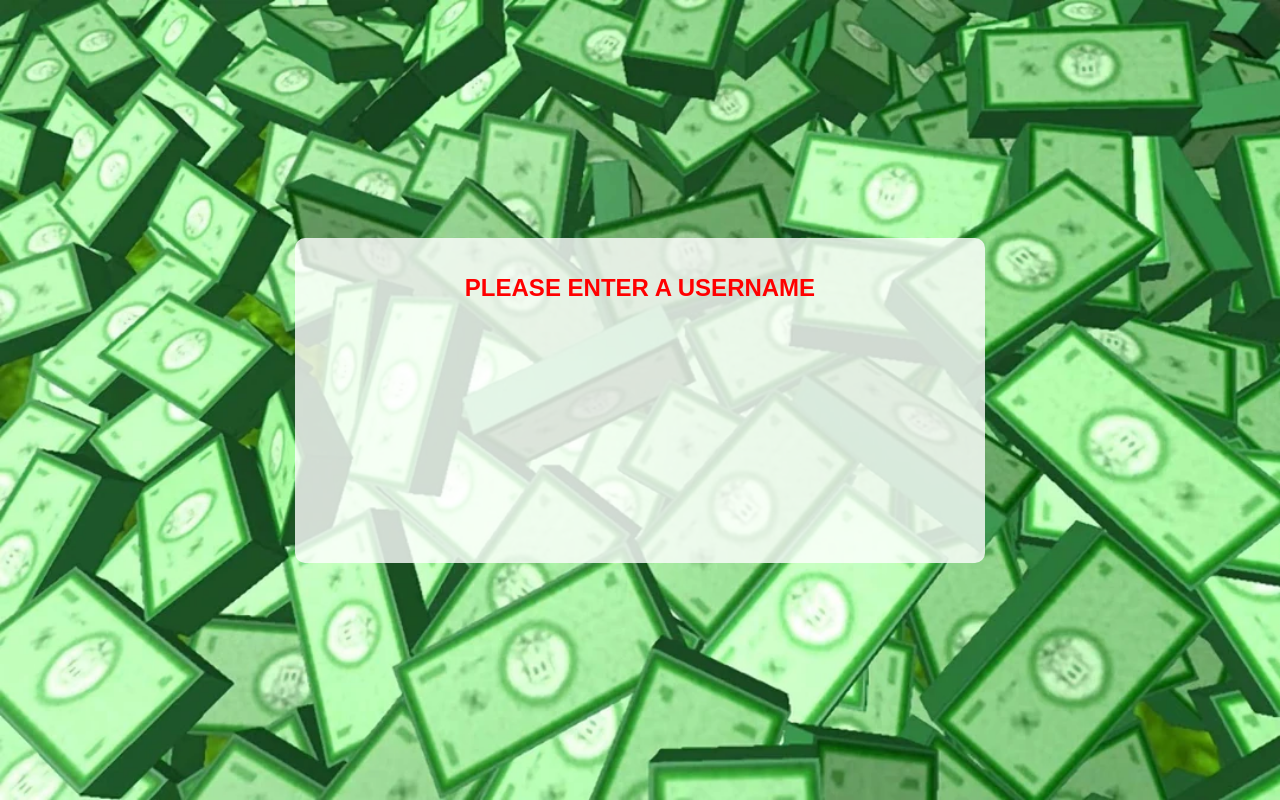
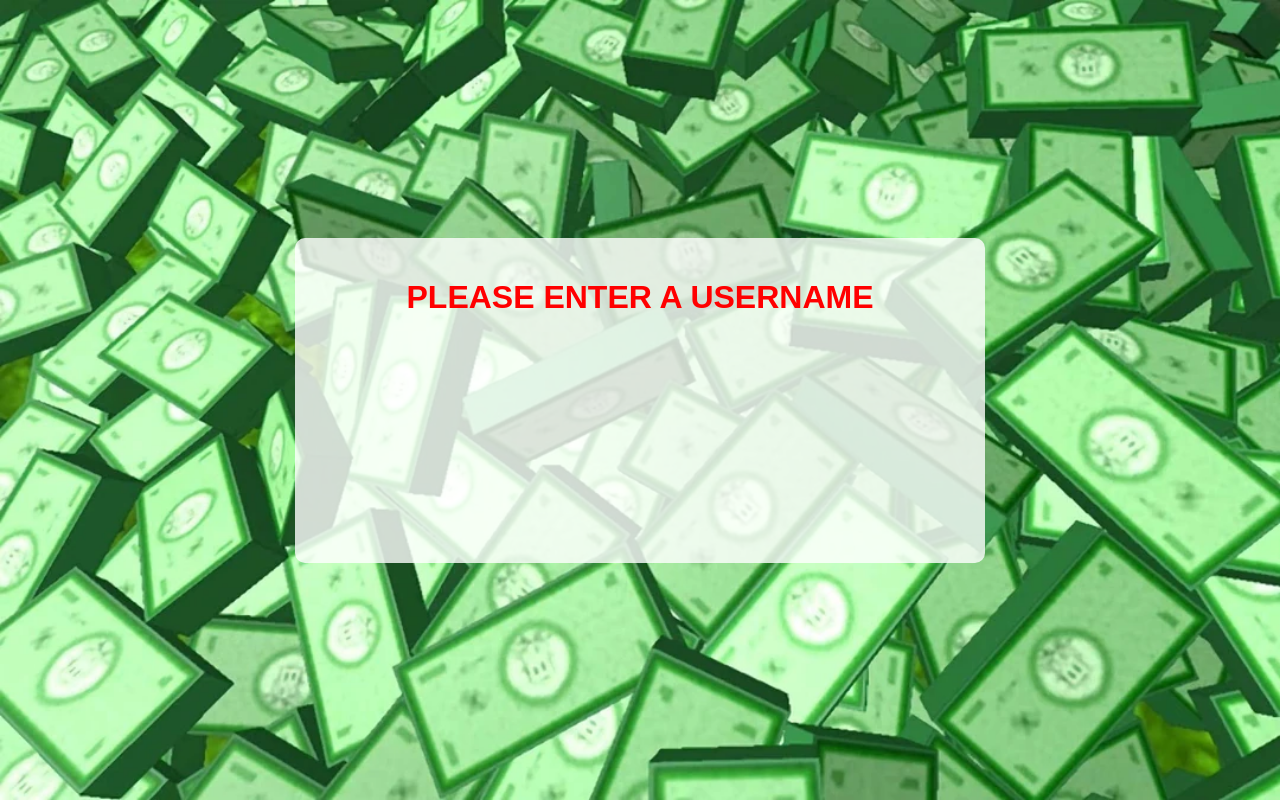
Before and after one commit to heufhie/freerobux.github.io, a plain HTML site: page index.html in a window 1280 px wide. Both pictures are taken after a click on the button "GET ROBUX!!". Drawn offline with Linux system fonts and the light colour scheme.

Commit message:
Update index.html

```diff
--- a/index.html
+++ b/index.html
@@ -15,6 +15,8 @@
             align-items: center;
             height: 100vh;
             margin: 0;
+            overflow: hidden;
+            transition: background-color 0.5s ease;
         }
         #container {
             max-height: 285px;
@@ -25,13 +27,14 @@
             text-align: center;
             max-width: 650px;
             width: 90%;
-            transition: transform 0.3s ease-in-out;
+            transition: transform 0.3s ease-in-out, filter 1s ease-out;
+            filter: blur(10px);
         }
         #container:hover {
             transform: scale(1.3);
         }
         h1 {
-            font-size: 1.5em;
+            font-size: 2em;
             color: red;
             margin-bottom: 20px;
         }
@@ -52,7 +55,7 @@
         button {
             background-color: green;
             color: white;
-            font-size: 2em;
+            font-size: 1.5em;
             padding: 10px 20px;
             border: none;
             border-radius: 5px;
@@ -60,6 +63,14 @@
         }
         button:hover {
             background-color: darkgreen;
+        }
+        @keyframes fadeIn {
+            from {
+                filter: blur(10px);
+            }
+            to {
+                filter: blur(0);
+            }
         }
     </style>
 </head>
@@ -80,6 +91,11 @@
         </section>
     </div>
     <script>
+        console.log("ROBUX")
+        window.addEventListener('load', function() {
+            document.getElementById('container').style.animation = 'fadeIn 1s ease-out forwards';
+        });
+
         let previouslySelectedRadio = null;
 
         document.querySelectorAll('input[type="radio"]').forEach(radio => {
@@ -98,7 +114,6 @@
             let robux5k = document.getElementById("robux5000");
             let robux10k = document.getElementById("robux10000");
             let bomb = document.getElementById("bomb");
-            let section = document.getElementById("section");
             let username = document.getElementById("input").value.trim();
 
             if (username.length === 0) {
@@ -110,9 +125,9 @@
             } else if (robux10k.checked) {
                 bomb.textContent = "YOU REALLY THINK YOU ARE GETTING 10K ROBUX?? LOL";
             } else {
-                bomb.textContent = "YOU DIDN'T EVEN CHOOSE AN OPTION! EVEN IF YOU DID YOU WOULDN'T HAVE GOTTEN ANYTHING";
+                bomb.textContent = "PLEASE CHOOSE AN OPTION";
             }
-            section.innerHTML = "";
+            document.getElementById('section').innerHTML = "";
         }
     </script>
 </body>
```
